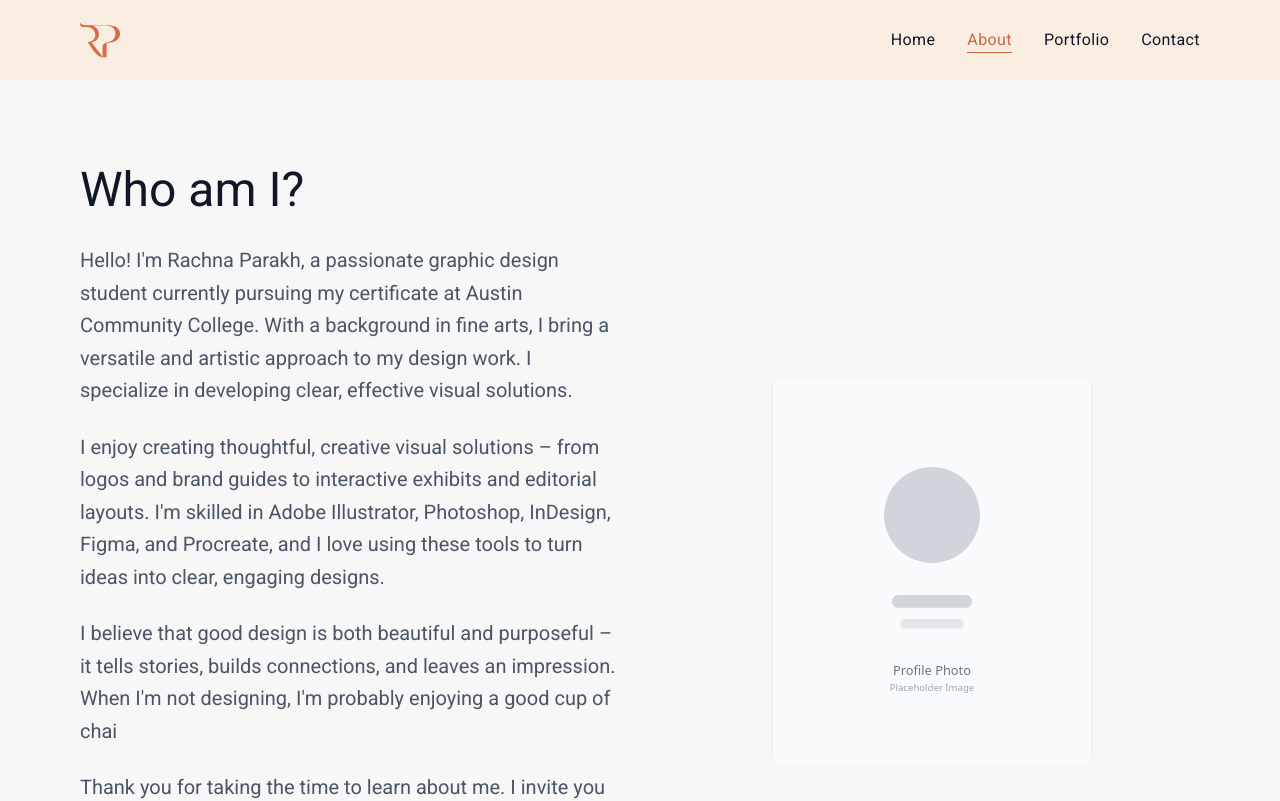
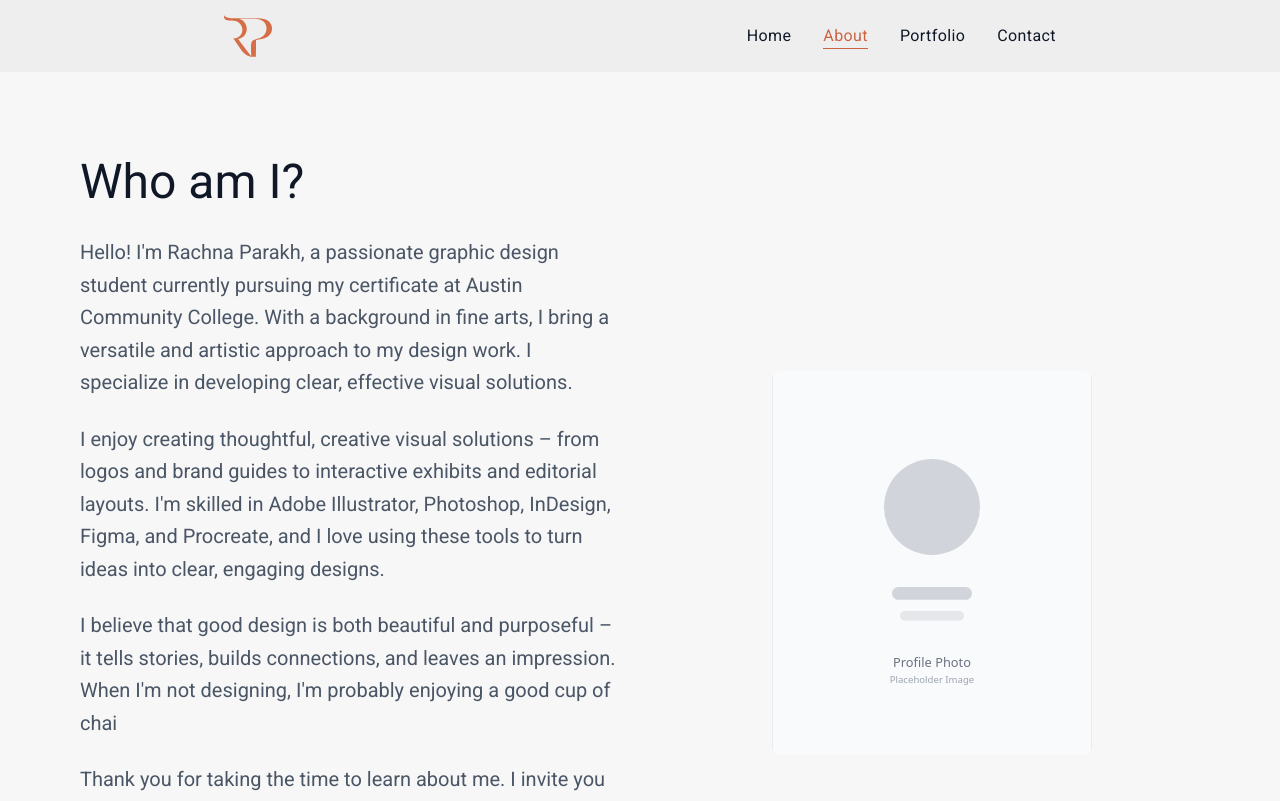
Before and after one commit to anujparakh/rachna-parakh, a Next.js app: page /about in a window 1280 px wide. Shown: the top 801 px of the page. Built offline with nearby package versions, Linux system fonts and the light colour scheme.

Commit message:
Changed colors and updated header

```diff
--- a/src/app/globals.css
+++ b/src/app/globals.css
@@ -11,7 +11,7 @@
   --color-body: #4a5565;
 
   /* Header / Footer Colors */
-  --color-header-background: #f9ece1;
+  --color-header-background: #eee;
   --color-footer-background: #f9ece1;
   --color-header-link: #101828;
   --color-footer-link: #4a5565;
--- a/src/components/Header.tsx
+++ b/src/components/Header.tsx
@@ -17,13 +17,13 @@ export default function Header({
   current = '/',
 }: HeaderProps) {
   return (
-    <header className="sticky top-0 z-50 bg-header-background py-5 backdrop-blur-sm">
-      <div className="max-w-6xl mx-auto px-4">
+    <header className="sticky top-0 z-50 bg-header-background py-3 backdrop-blur-sm">
+      <div className="max-w-4xl mx-auto px-4 sm:px-8">
         <div className="flex items-center justify-between">
           <Link href="/" className="flex flex-row gap-5">
             <img
               src={ASSET_PREFIX + '/logo-v1.svg'}
-              className="w-10 aspect-square hover:brightness-75"
+              className="w-12 aspect-square hover:brightness-75"
             />
             {/* <img src={ASSET_PREFIX + '/rachna-text.svg'} className="h-10 w-auto" /> */}
             {/* <h1 className="text-2xl md:text-3xl font-extralight text-gray-900 tracking-wide text-primary transition-colors duration-200">
```
